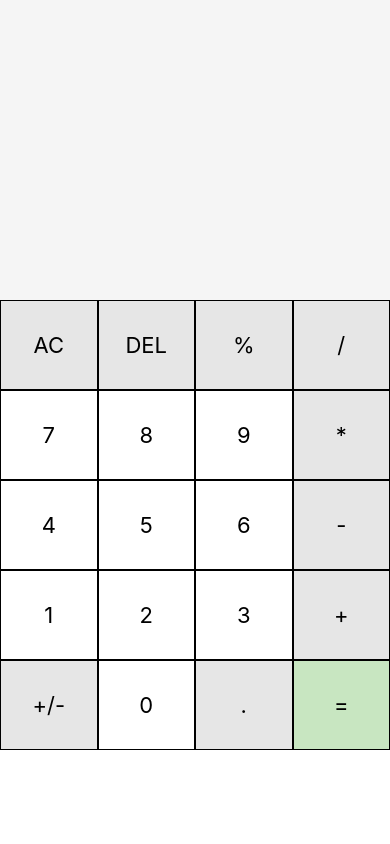
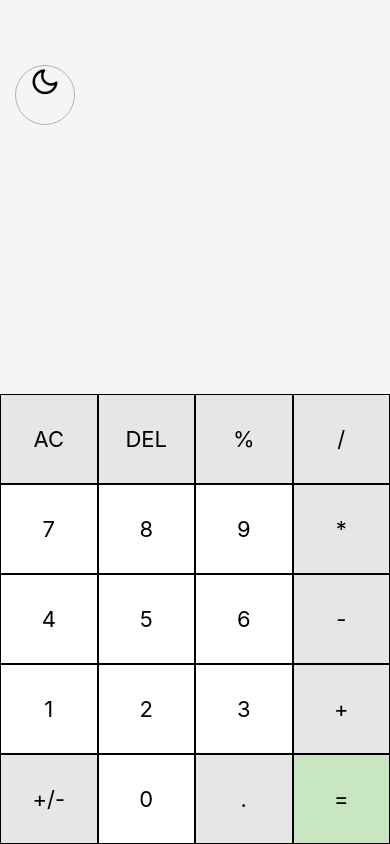
Before and after one commit to LuizRech/calculator-react-native, a React Native app: screen / in a window 390 px wide. Built offline with nearby package versions, Linux system fonts and the light colour scheme.

Commit message:
Dark Mode

```diff
--- a/App.js
+++ b/App.js
@@ -1,10 +1,12 @@
 import React, { useState } from 'react';
 import { StyleSheet, Text, View, TouchableOpacity, Alert } from 'react-native';
+import { Feather } from '@expo/vector-icons';
 
 export default function App() {
 
     const [ lastNumber, setLastNumber ] = useState();
     const [ currentNumber, setCurrentNumber ] = useState('');
+    const [ iconLight, setIconLight ] = useState(true);
 
     const characters =
     [
@@ -15,6 +17,75 @@ export default function App() {
       "+/-", 0, ".", "="
     ];
 
+
+    const styles = StyleSheet.create({
+      main: {
+        flex: 1
+      },
+
+      resultContainer: {
+        flex: 2,
+        width: "100%",
+        backgroundColor: iconLight ? "#f5f5f5" : "#262525"
+      },
+
+      iconTouchable : {
+        justifyContent: "flex-end",
+        alignSelf: "flex-start",
+        minHeight: 125,
+        marginLeft: 15
+      },
+
+      icon: {
+        color: iconLight ? "black" : "white",
+        borderWidth: 1,
+        width: 60,
+        height: 60,
+        borderColor: '#b0b0b0',
+        borderRadius: 40,
+        textAlign: "center",
+        textAlignVertical: "center"
+      },
+
+      textContainer: {
+        minHeight: 175,
+        justifyContent: "flex-end"
+      },
+
+      textHistory: {
+        fontSize: 25,
+        paddingRight: 15,
+        alignSelf: "flex-end",
+        color: iconLight ? "black" : "white"
+      },
+
+      textResult: {
+        fontSize: 55,
+        paddingRight: 15,
+        alignSelf: "flex-end",
+        color: iconLight ? "black" : "white"
+      },
+
+      padContainer: {
+        flexDirection: 'row',
+        flexWrap: 'wrap'
+      },
+
+      characters: {
+        flex: 2,
+        minHeight: 90,
+        minWidth: 90,
+        alignItems: "center",
+        justifyContent: "center",
+        borderWidth: 0.5
+      },
+
+      charactersN: {
+        fontSize: 22,
+        color: iconLight ? 'black' : 'white'
+      }
+    });
+
     function handleButtonPress(buttonPressed){
       if(buttonPressed == "+" || buttonPressed == "-" || buttonPressed == "*" || buttonPressed == "/"){
 
@@ -22,7 +93,6 @@ export default function App() {
           setCurrentNumber(currentNumber + " " + buttonPressed + " ");
           return;
         }else{
-
           const newNumberCurrent = currentNumber.toString().substring(0, currentNumber.length - 3);
           setCurrentNumber('');
           setCurrentNumber(newNumberCurrent + " " + buttonPressed + " ");
@@ -91,14 +161,32 @@ export default function App() {
     }
 
   return (
-    <>
-      <View style={styles.resultContainer}>
-        <Text style={styles.textCont}>
-          {lastNumber}
-        </Text>
-        <Text style={styles.textResult}>
-          {currentNumber}
-        </Text>
+    <View style={styles.main}>
+      <View
+        style={styles.resultContainer}>
+        <TouchableOpacity style={styles.iconTouchable}>
+          <Feather onPress={
+            () => {
+              iconLight === true ?
+                setIconLight(false)
+              :
+                setIconLight(true)
+            }}
+            style={styles.icon}
+            name={iconLight === true ? "moon" : "sun"}
+            size={30}
+          />
+        </TouchableOpacity>
+
+        <View style={styles.textContainer}>
+          <Text style={styles.textHistory}>
+            {lastNumber}
+          </Text>
+          <Text style={styles.textResult}>
+            {currentNumber}
+          </Text>
+
+        </View>
       </View>
 
       <View style={styles.padContainer}>
@@ -108,7 +196,7 @@ export default function App() {
               char == "=" ?
                 <TouchableOpacity
                   key={char}
-                  style={[styles.characters, {backgroundColor: '#c8e6c1'}]}
+                  style={[styles.characters, {backgroundColor: iconLight? '#c8e6c1' : '#52664e'}]}
                   onPress={() => handleButtonPress(char)}
                 >
                   <Text style={styles.charactersN}>{char}</Text>
@@ -116,7 +204,13 @@ export default function App() {
               :
                 <TouchableOpacity
                   key={char}
-                  style={[styles.characters, {backgroundColor: typeof(char) === 'number' ? 'white' : '#e6e6e6'}]}
+                  style={[styles.characters, {
+                    backgroundColor: typeof(char) === 'number' ?
+                      iconLight ? 'white' : '#262525'
+                      :
+                      iconLight ? '#e6e6e6' : 'black'
+
+                  }]}
                   onPress={() => handleButtonPress(char)}
                 >
                   <Text style={styles.charactersN}>{char}</Text>
@@ -126,45 +220,6 @@ export default function App() {
           }
 
       </View>
-    </>
+    </View>
     );
 }
-
-const styles = StyleSheet.create({
-  resultContainer: {
-    minHeight: 300,
-    width: "100%",
-    backgroundColor: "#f5f5f5",
-    justifyContent: "flex-end"
-  },
-
-  textCont: {
-    fontSize: 25,
-    alignSelf: "flex-end",
-    paddingRight: 15
-  },
-
-  textResult: {
-    fontSize: 55,
-    alignSelf: "flex-end",
-    paddingRight: 15
-  },
-
-  padContainer: {
-    flexDirection: 'row',
-    flexWrap: 'wrap'
-  },
-
-  characters: {
-    minHeight: 90,
-    minWidth: 90,
-    alignItems: "center",
-    justifyContent: "center",
-    flex: 2,
-    borderWidth: 0.5
-  },
-
-  charactersN: {
-    fontSize: 22
-  }
-});
```
